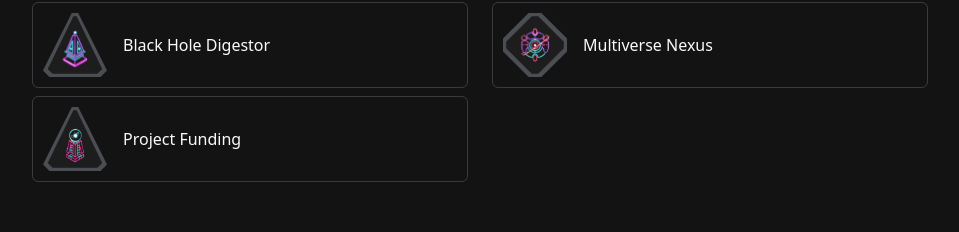
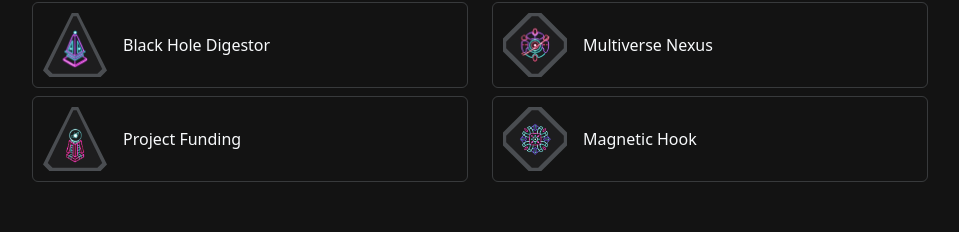
Before and after one commit to buczekmatthias/tower-module-tracker, a Vue app: page / in a window 1280 px wide. Shown: the part 1348-1580 px from the top of the page, without its empty margins (160-1119 px from the left). Built offline with nearby package versions, Linux system fonts and the light colour scheme; some icons are missing.

Commit message:
Add Magnetic Hook to modules

```diff
--- a/src/data/modules.js
+++ b/src/data/modules.js
@@ -25,6 +25,7 @@ const modules = {
     "Harmony Conductor": { icon: "harmony_conductor.webp", description: ":val% chance of poisoned enemies to miss attack. Boss chance is halved", values: [15, 20, 25, 30] },
     "Dimension Core": { icon: "dimension_core.webp", description: "Chain lightning have 60% chance of hitting the initial target. Shock chance and multiplier is doubled. If the shock is applied to the same enemy the shock multiplier will add up to a max stack of :val", values: [5, 10, 15, 20] },
     "Multiverse Nexus": { icon: "multiverse_nexus.webp", description: "Death wave, golden tower and black hole will always activate at the same time but the cooldown will be the average of those :val", values: ["+20", "+10", "+1", "-10"] },
+    "Magnetic Hook": { icon: "magnetic_hook.png", description: ":val Inner Land Mine(s) are fired at bosses as they enter tower range. 25% of elites have inner land mine(s) fired at them as they enter tower range.", values: [1, 2, 3, 4] },
   },
 };
 
@@ -80,7 +81,7 @@ const getOwnershipInfo = (moduleName) => {
 const updateStorageContent = () => {
   const stored = JSON.parse(localStorage.getItem("modules"));
 
-  ["Project Funding"].forEach((m) => {
+  ["Project Funding", "Magnetic Hook"].forEach((m) => {
     if (!Object.keys(stored).includes(m)) {
       stored[m] = 0;
     }
```
Also changed, not shown: src/assets/modules/magnetic_hook.png (added), 1 other file (tests, documents, lock files or other folders).
